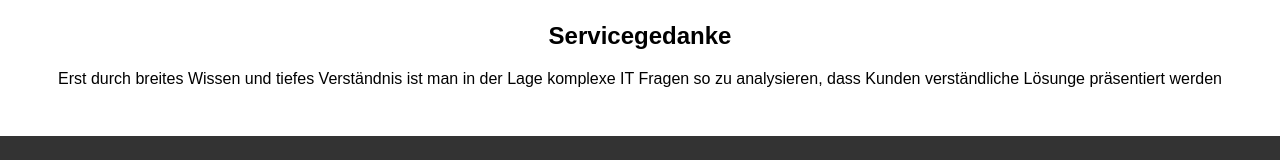
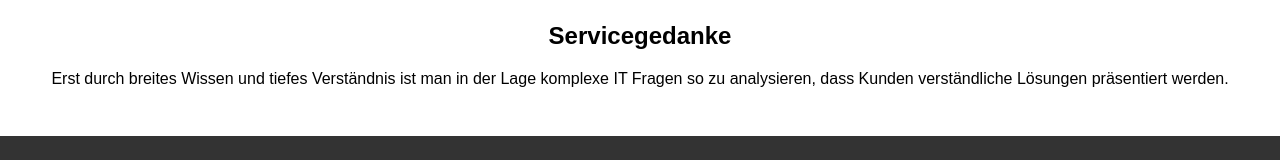
Before and after one commit to marco74hh/homepage, a plain HTML site: page index.html in a window 1280 px wide. Shown: the part 293-453 px from the top of the page. Drawn offline with Linux system fonts and the light colour scheme.

Commit message:
Update index.html

```diff
--- a/index.html
+++ b/index.html
@@ -59,7 +59,7 @@
 
     <div class="section section-light">
         <h2>Servicegedanke</h2>
-        <p>Erst durch breites Wissen und tiefes Verständnis ist man in der Lage komplexe IT Fragen so zu analysieren, dass Kunden verständliche Lösunge präsentiert werden</p>
+        <p>Erst durch breites Wissen und tiefes Verständnis ist man in der Lage komplexe IT Fragen so zu analysieren, dass Kunden verständliche Lösungen präsentiert werden.</p>
     </div>
 
     <div class="section section-dark">
```
